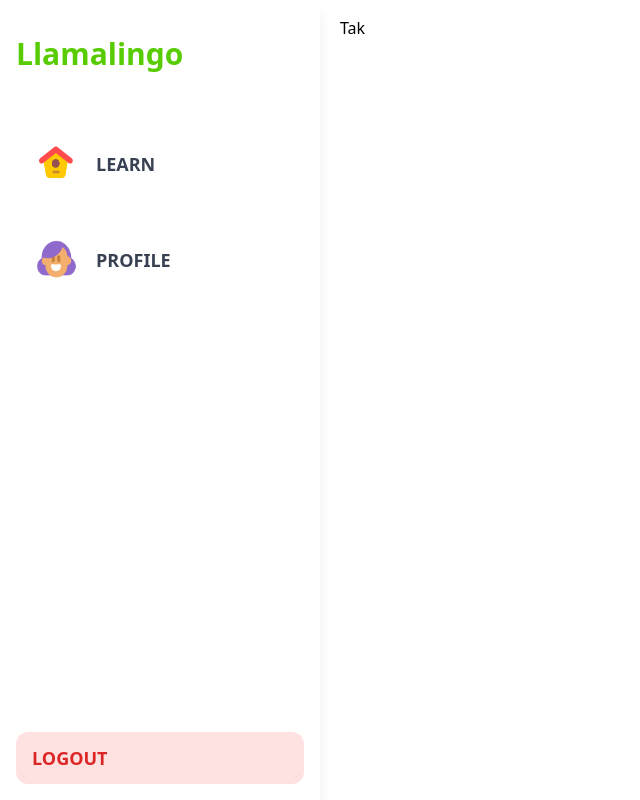
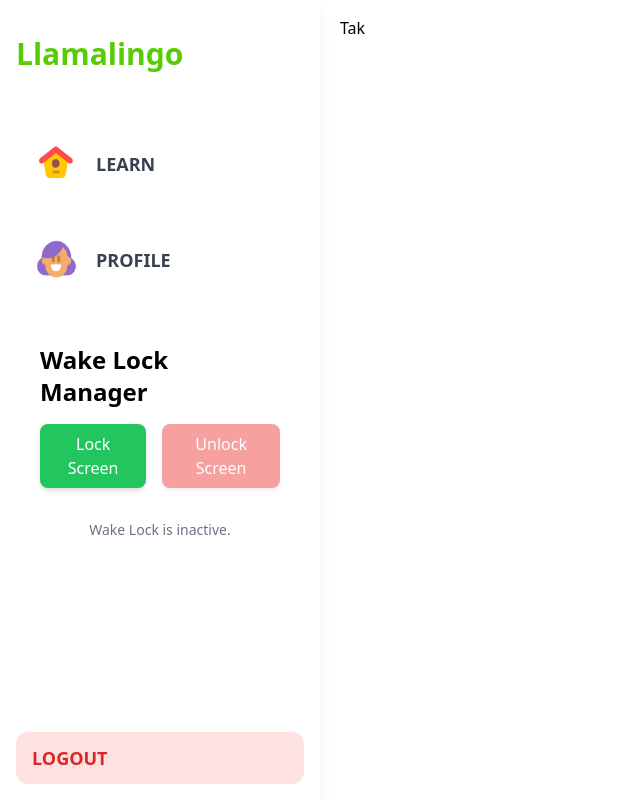
Before and after one commit to matkrasinski/LlamaLingo, a React (Create React App) app: page /Profile in a window 1280 px wide. Shown: the whole page, without its empty margins (0-640 px from the left). Built offline with nearby package versions, Linux system fonts and the light colour scheme; no server answers; the database is empty; sample sign-in values are in the browser's storage.

Commit message:
feat: wake lock, fix: tosty (#26)
Co-authored-by: Ryszawy <Krafi604@gmail.com>

```diff
--- a/src/App.js
+++ b/src/App.js
@@ -15,6 +15,7 @@
 import { getDocsFromCollection, getUserCoursesFromFirebase } from "./firebase/db";
 import { useEffect } from "react";
 import { useBoundStore } from "./hooks/useBoundStore";
+import { ToastContainer } from 'react-toastify';
 
 function App() {
   const setCourses = useBoundStore((state) => state.setCourses);
@@ -123,6 +124,7 @@
   return (
     <div>
       <AuthProvider>
+        <ToastContainer />
         <div className="w-full h-screen flex flex-col">{routesElement}</div>
       </AuthProvider>
     </div>
--- a/src/components/lingo/Courses.jsx
+++ b/src/components/lingo/Courses.jsx
@@ -3,7 +3,7 @@
 import languages from "../../utils/languages";
 import { useBoundStore } from "../../hooks/useBoundStore";
 import { setDocFromCollection } from "../../firebase/db";
-import { ToastContainer, toast } from 'react-toastify';
+import { toast } from 'react-toastify';
 const Courses = () => {
   const [currentCourses, setCurrentCourses] = useState([]);
   const [isModalOpen, setIsModalOpen] = useState(false);
@@ -67,7 +67,6 @@
 
   return (
     <div className="p-6">
-      <ToastContainer/>
       <h2 className="text-xl font-bold mb-4">Your Courses</h2>
 
       {currentCourses.length === 0 ? (
--- a/src/components/lingo/LeftBar.jsx
+++ b/src/components/lingo/LeftBar.jsx
@@ -1,7 +1,8 @@
-import React, {useState, useEffect} from 'react';
+import React, { useState, useEffect } from 'react';
 import { Link, useLocation, useNavigate } from 'react-router-dom';
 import { useAuth } from '../../contexts/authContext';
 import { doSignOut } from '../../firebase/auth';
+import WakeLockComponent from "./WakeLockComponent";
 
 const LeftBar = () => {
     const location = useLocation();
@@ -79,6 +80,7 @@
                     </span>
                 </Link>
 
+                <WakeLockComponent />
                 {userLoggedIn && (
                     <button
                         onClick={() => {
--- a/src/components/lingo/LessonPagePhoto.jsx
+++ b/src/components/lingo/LessonPagePhoto.jsx
@@ -1,7 +1,7 @@
 import React, { useState } from "react";
 import { useParams, useNavigate } from "react-router-dom";
 import { WomanSvg, BoySvg, AppleSvg } from "../Svgs";
-import { ToastContainer, toast } from 'react-toastify';
+import { toast } from 'react-toastify';
 
 const LessonPagePhoto = ({ health, changeHealth, indexUnit, indexLesson, indexTask, units }) => {
   const [selectedOption, setSelectedOption] = useState(null);
@@ -53,7 +53,6 @@
 
   return (
     <div className="min-h-screen bg-blue-50 flex flex-col items-center justify-center p-4">
-      <ToastContainer />
       Unit: {unit}, Lesson: {lessonId}
       <h1 className="text-2xl font-bold mb-6 text-gray-800">{question}</h1>
 
--- a/src/components/lingo/LessonPickWord.jsx
+++ b/src/components/lingo/LessonPickWord.jsx
@@ -3,7 +3,7 @@
 import { WomanSvg, BoySvg, AppleSvg } from "../Svgs";
 import { useNavigate } from "react-router-dom";
 import { useMemo } from "react";
-import { ToastContainer, toast } from 'react-toastify';
+import { toast } from 'react-toastify';
 
 const LessonPickWord = ({ health,changeHealth,indexUnit,indexLesson,indexTask,units }) => {
   const [selectedAnswers, setSelectedAnswers] =  useState([]);
@@ -65,7 +65,6 @@
 
   return (
     <div className="min-h-screen bg-blue-50 flex flex-col items-center justify-center p-4">
-      <ToastContainer/>
       {/* <h1 className="text-2xl font-bold mb-6 text-gray-800">Put words in the right order</h1> */}
       <div className="flex grow flex-col items-center gap-5">
         <div className="w-full max-w-5xl sm:mt-8 sm:px-5">
--- /dev/null
+++ b/src/components/lingo/WakeLockComponent.jsx
@@ -0,0 +1,82 @@
+import React, { useEffect, useState } from "react";
+import { toast } from "react-toastify";
+
+const WakeLockComponent = () => {
+  const [wakeLock, setWakeLock] = useState(null);
+  const [isWakeLockActive, setIsWakeLockActive] = useState(false);
+
+  const requestWakeLock = async () => {
+    try {
+      if ("wakeLock" in navigator) {
+        const wakeLockObj = await navigator.wakeLock.request("screen");
+        setWakeLock(wakeLockObj);
+        setIsWakeLockActive(true);
+
+        console.log("Wake Lock is active");
+        toast.success("Wake Lock is now active!");
+
+        // Listen for release events
+        wakeLockObj.addEventListener("release", () => {
+          console.log("Wake Lock was released");
+          setIsWakeLockActive(false);
+          toast.info("Wake Lock was released.");
+        });
+      } else {
+        console.log("Wake Lock API is not supported in this browser.");
+        toast.warning("Wake Lock API is not supported in this browser.");
+      }
+    } catch (err) {
+      console.error(`${err.name}, ${err.message}`);
+      toast.error(`Wake Lock Error: ${err.message}`);
+    }
+  };
+
+  const releaseWakeLock = () => {
+    if (wakeLock) {
+      wakeLock.release();
+      setWakeLock(null);
+      setIsWakeLockActive(false);
+      console.log("Wake Lock released manually");
+      toast.info("Wake Lock released manually.");
+    }
+  };
+
+  useEffect(() => {
+    return () => {
+      if (wakeLock) {
+        wakeLock.release();
+        console.log("Wake Lock released on unmount");
+      }
+    };
+  }, [wakeLock]);
+
+  return (
+    <div className="flex flex-col items-center justify-center gap-4 p-6">
+      <h1 className="text-2xl font-bold">Wake Lock Manager</h1>
+
+      <div className="flex gap-4">
+        <button
+          onClick={requestWakeLock}
+          disabled={isWakeLockActive}
+          className={`bg-green-500 text-white px-6 py-2 rounded-lg shadow-md transition-all hover:bg-green-600 disabled:opacity-50`}
+        >
+          Lock Screen
+        </button>
+
+        <button
+          onClick={releaseWakeLock}
+          disabled={!isWakeLockActive}
+          className={`bg-red-500 text-white px-6 py-2 rounded-lg shadow-md transition-all hover:bg-red-600 disabled:opacity-50`}
+        >
+          Unlock Screen
+        </button>
+      </div>
+
+      <p className="text-sm text-gray-500 mt-4">
+        {isWakeLockActive ? "Wake Lock is currently active." : "Wake Lock is inactive."}
+      </p>
+    </div>
+  );
+};
+
+export default WakeLockComponent;
--- a/src/index.js
+++ b/src/index.js
@@ -4,6 +4,7 @@
 import App from "./App";
 import { BrowserRouter } from "react-router-dom";
 import * as serviceWorkerRegistration from './serviceWorkerRegistration';
+import "react-toastify/dist/ReactToastify.css";
 
 const root = ReactDOM.createRoot(document.getElementById("root"));
 root.render(
```
Also changed, not shown: src/components/main/index.jsx (+14 -39 lines). Lines whose indentation alone changed are shown as unchanged.
